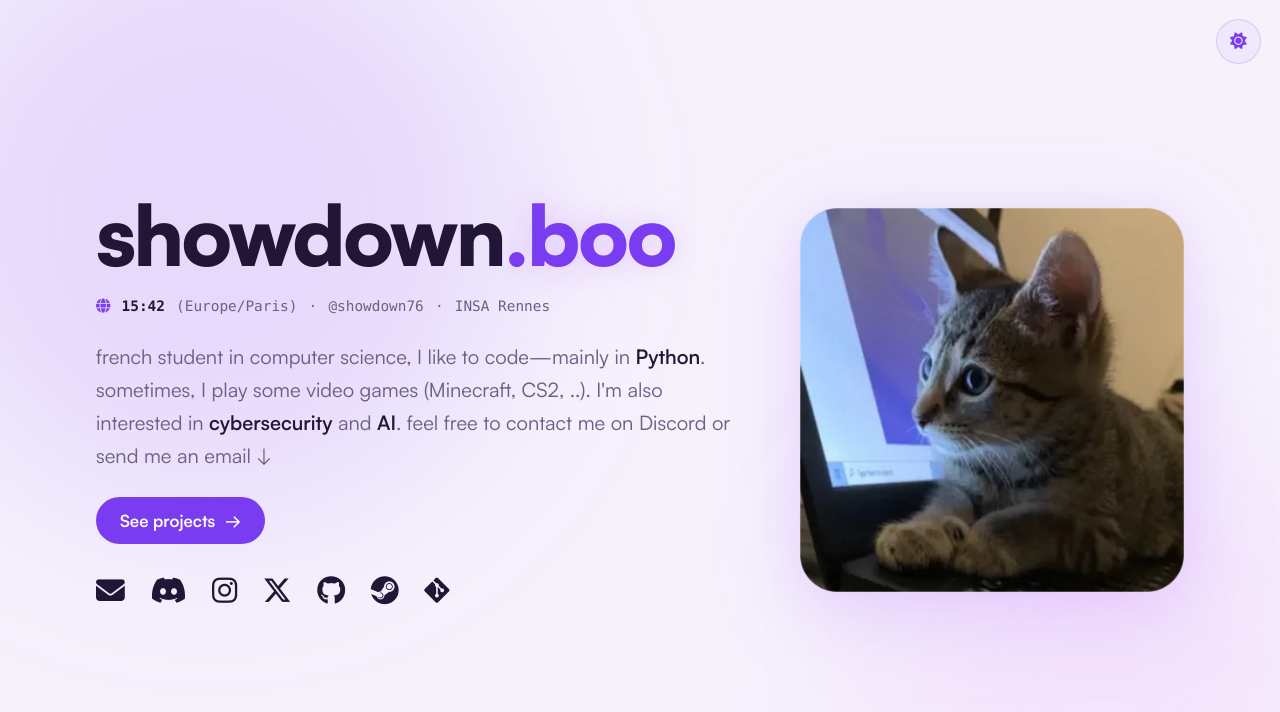
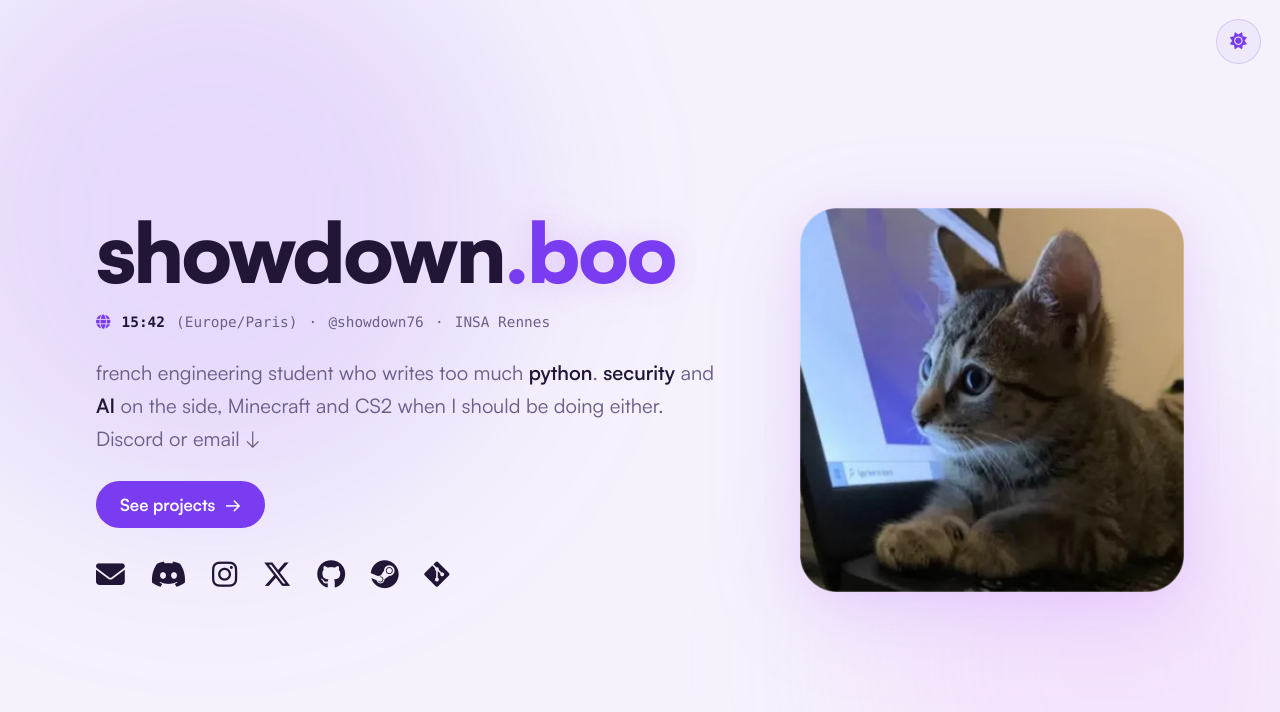
Before and after one commit to Showdown76py/showdown.boo, a Flask app: page / in a window 1280 px wide. Shown: the top 712 px of the page. Run offline with Flask 3, Linux system fonts and the light colour scheme; some libraries are stand-ins or nearby versions.

Commit message:
update description

```diff
--- a/templates/index.html
+++ b/templates/index.html
@@ -10,7 +10,7 @@
     <title>showdown76's website – showdown.boo</title>
 
     <meta property="og:title" content="showdown.boo">
-    <meta property="og:description" content="Hi, I'm Showdown76. French student in computer science, I like to code, mainly in Python. I'm currently learning Rust, and I like to play video games such as Minecraft and CS2. I'm interested in cybersecurity and AI. Feel free to contact me!">
+    <meta property="og:description" content="french engineering student at INSA Rennes who writes too much python. security and AI on the side, Minecraft and CS2 when I should be doing either.">
     <meta property="og:image" content="/static/image.png">
     <meta property="og:url" content="https://showdown.boo">
     <meta property="og:type" content="website">
@@ -36,7 +36,7 @@
                 <span>INSA Rennes</span>
             </div>
             <p class="paragraph">
-                french student in computer science, I like to code—mainly in <strong>Python</strong>. sometimes, I play some video games (Minecraft, CS2, ..). I'm also interested in <strong>cybersecurity</strong> and <strong>AI</strong>. feel free to contact me on Discord or send me an email ↓
+                french engineering student who writes too much <strong>python</strong>. <strong>security</strong> and <strong>AI</strong> on the side, Minecraft and CS2 when I should be doing either. Discord or email ↓
             </p>
             <div class="see-projects">
                 <a class="btn-primary" href="/projects">See projects <span class="arrow">→</span></a>
--- a/templates/projects.html
+++ b/templates/projects.html
@@ -10,7 +10,7 @@
     <title>showdown.boo - Projects</title>
 
     <meta property="og:title" content="showdown.boo - Projects">
-    <meta property="og:description" content="french student in computer science, i like to code—mainly in Python. i'm currently learning Rust. i'm also interested in cybersecurity and AI. feel free to contact me on Discord or send me an email (me@showdown.boo).">
+    <meta property="og:description" content="french engineering student at INSA Rennes who writes too much python. security and AI on the side, Minecraft and CS2 when I should be doing either.">
     <meta property="og:image" content="/static/image.png">
     <meta property="og:url" content="https://showdown.boo">
     <meta property="og:type" content="website">
```
